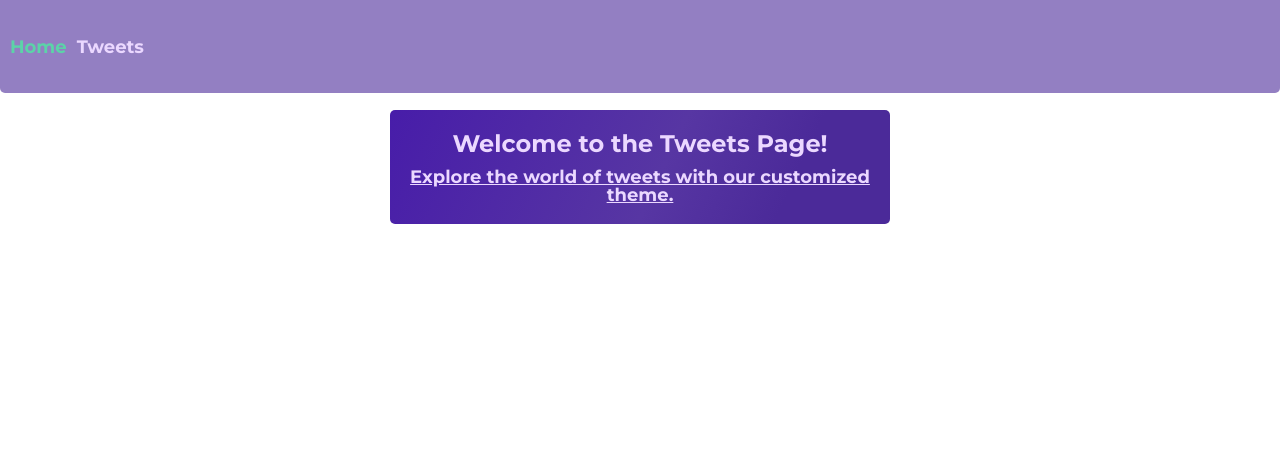
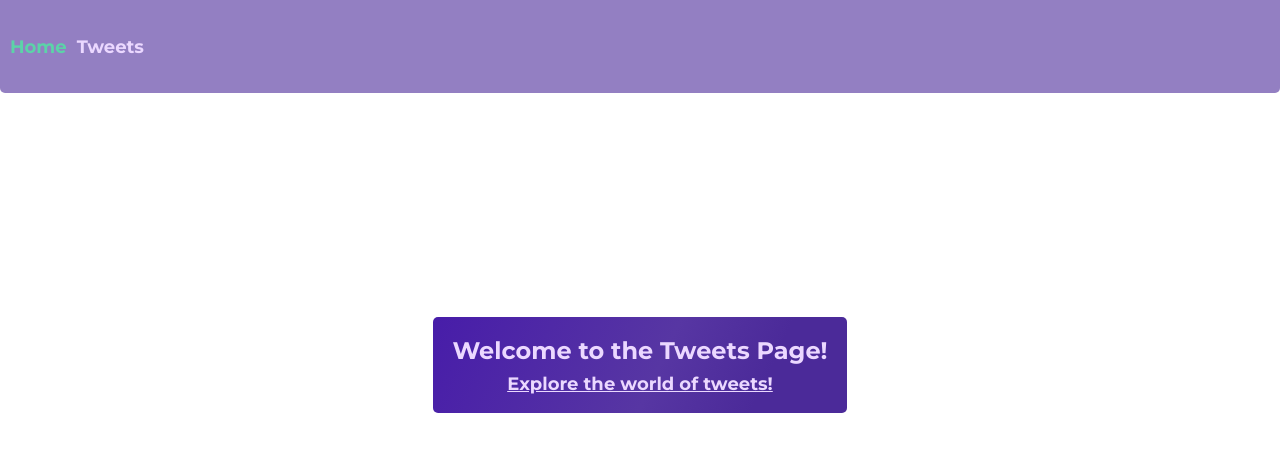
Before and after one commit to Reqvite/tweet-cards-task, a React (Vite) app: page / in a window 1280 px wide. Shown: the top 452 px of the page. Built offline with nearby package versions, Linux system fonts and the light colour scheme.

Commit message:
add base_url

```diff
--- a/index.html
+++ b/index.html
@@ -9,7 +9,7 @@
     />
     <link rel="icon" type="image/svg+xml" href="/vite.svg" />
     <meta name="viewport" content="width=device-width, initial-scale=1.0" />
-    <title>Vite + React + TS</title>
+    <title>Tweets</title>
   </head>
   <body>
     <div id="root"></div>
--- a/src/Components/GlobalStyles.ts
+++ b/src/Components/GlobalStyles.ts
@@ -15,7 +15,7 @@ body {
   margin: 0;
    font-family: 'Montserrat', sans-serif;
   * {
-  transition: color 700ms cubic-bezier(0.075, 0.82, 0.165, 1), transform 500ms cubic-bezier(0.075, 0.82, 0.165, 1);
+ transition: transform 500ms cubic-bezier(0.075, 0.82, 0.165, 1);
 }
 }
 code {
--- a/src/Components/HomeBox/HomeBox.styled.ts
+++ b/src/Components/HomeBox/HomeBox.styled.ts
@@ -2,6 +2,7 @@ import styled from "styled-components";
 import { Link } from "../Header/Header.styled";
 
 export const Box = styled.div`
+  margin-top: 50%;
   width: 100%;
   max-width: 500px;
   background: ${(p) => p.theme.colors.boxBgColor};
--- a/src/Components/HomeBox/HomeBox.tsx
+++ b/src/Components/HomeBox/HomeBox.tsx
@@ -5,9 +5,7 @@ const HomeBox: FC = () => {
   return (
     <Box>
       <Heading>Welcome to the Tweets Page!</Heading>
-      <StyledLink to="tweets">
-        Explore the world of tweets with our customized theme.
-      </StyledLink>
+      <StyledLink to="tweets">Explore the world of tweets!</StyledLink>
     </Box>
   );
 };
--- a/src/Components/TweetsList/TweetsList.styled.ts
+++ b/src/Components/TweetsList/TweetsList.styled.ts
@@ -2,6 +2,7 @@ import styled from "styled-components";
 
 export const List = styled.ul`
   display: grid;
+  justify-items: center;
   grid-template-columns: repeat(1, minmax(200px, 1fr));
   grid-gap: 10px;
 
--- a/src/service/api.ts
+++ b/src/service/api.ts
@@ -5,7 +5,7 @@ export const getUsers = async (
   limit?: number
 ): Promise<AxiosResponse> => {
   return await axios.get(
-    "https://644a3650a8370fb32147b2ab.mockapi.io/api/tweets/get-users",
+    `${import.meta.env.VITE_BASE_URL}/api/tweets/get-users`,
     {
       params: {
         limit,
```
Also changed, not shown: 2 other files (tests, documents, lock files or other folders).
